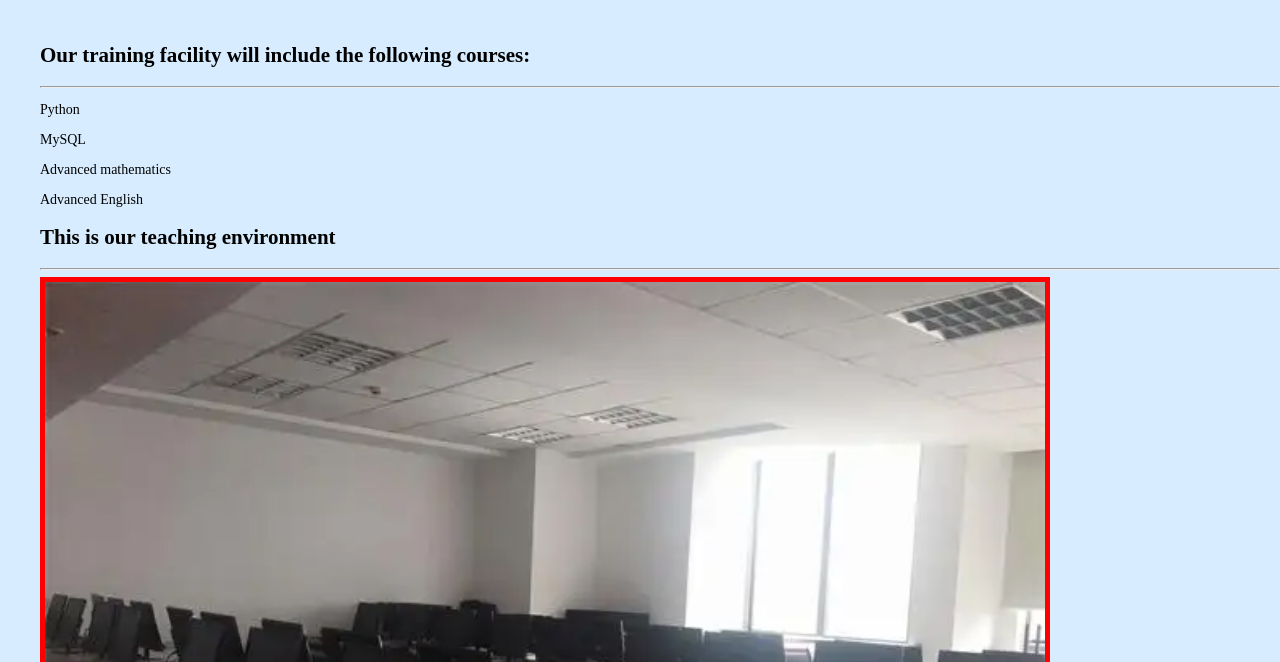
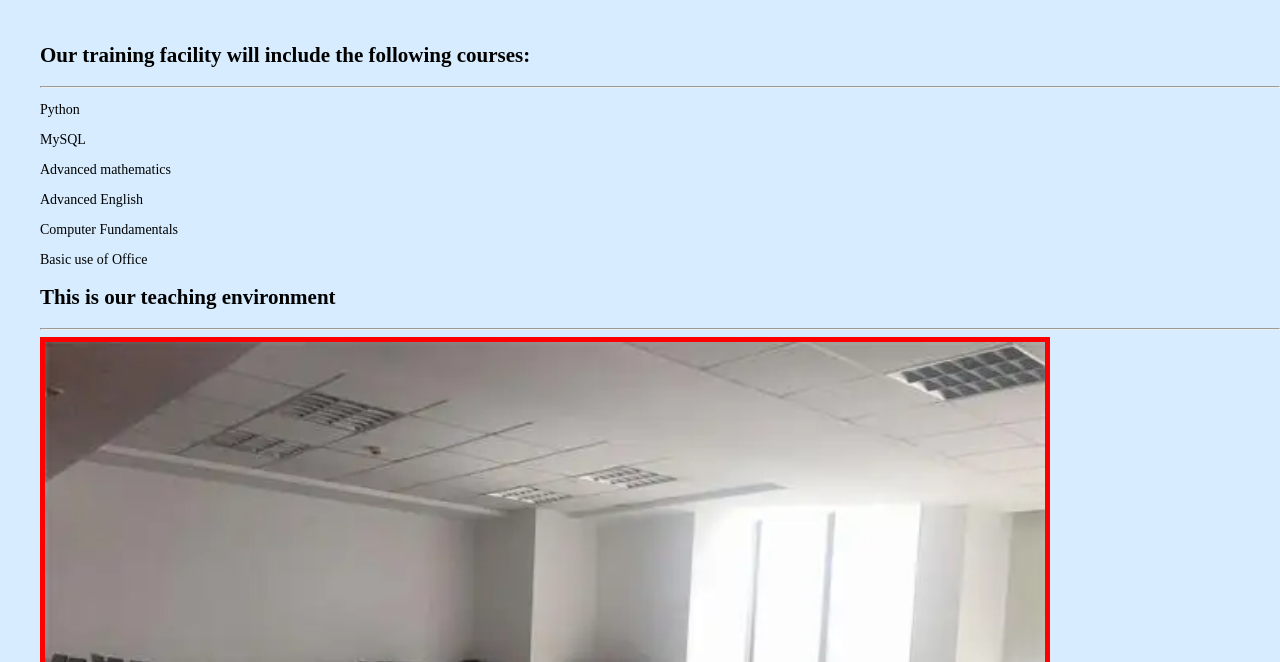
Before and after one commit to Zeyuurr/RTOwebsite, a plain HTML site: page course.html in a window 1280 px wide. Shown: the part 138-800 px from the top of the page. Drawn offline with Linux system fonts and the light colour scheme; a script that the page names is missing.

Commit message:
Update course.html

```diff
--- a/course.html
+++ b/course.html
@@ -34,6 +34,8 @@
 <p>MySQL</p>
 <p>Advanced mathematics</p>
 <p>Advanced English</p>
+<p>Computer Fundamentals</p>
+<p>Basic use of Office</p>
 <h2>This is our teaching environment</h2>
 <hr>
 <div class="class">
```
